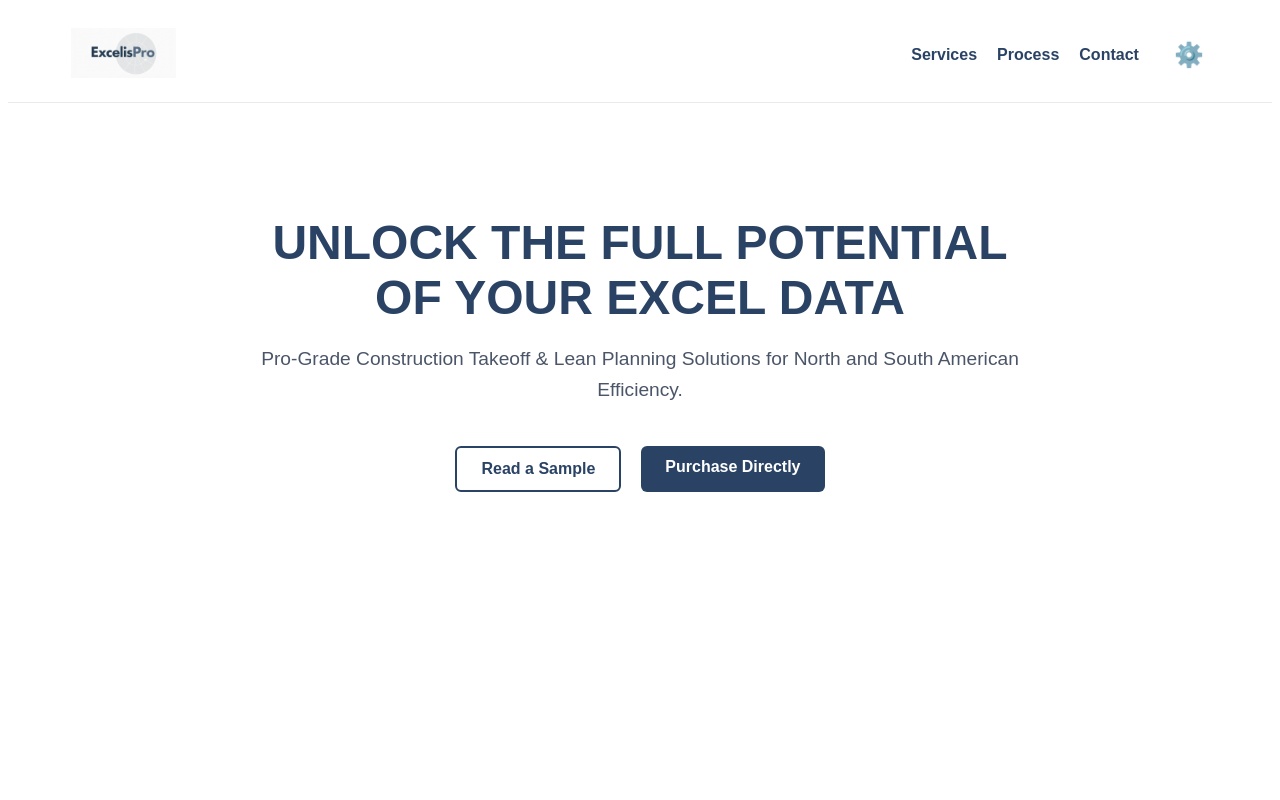
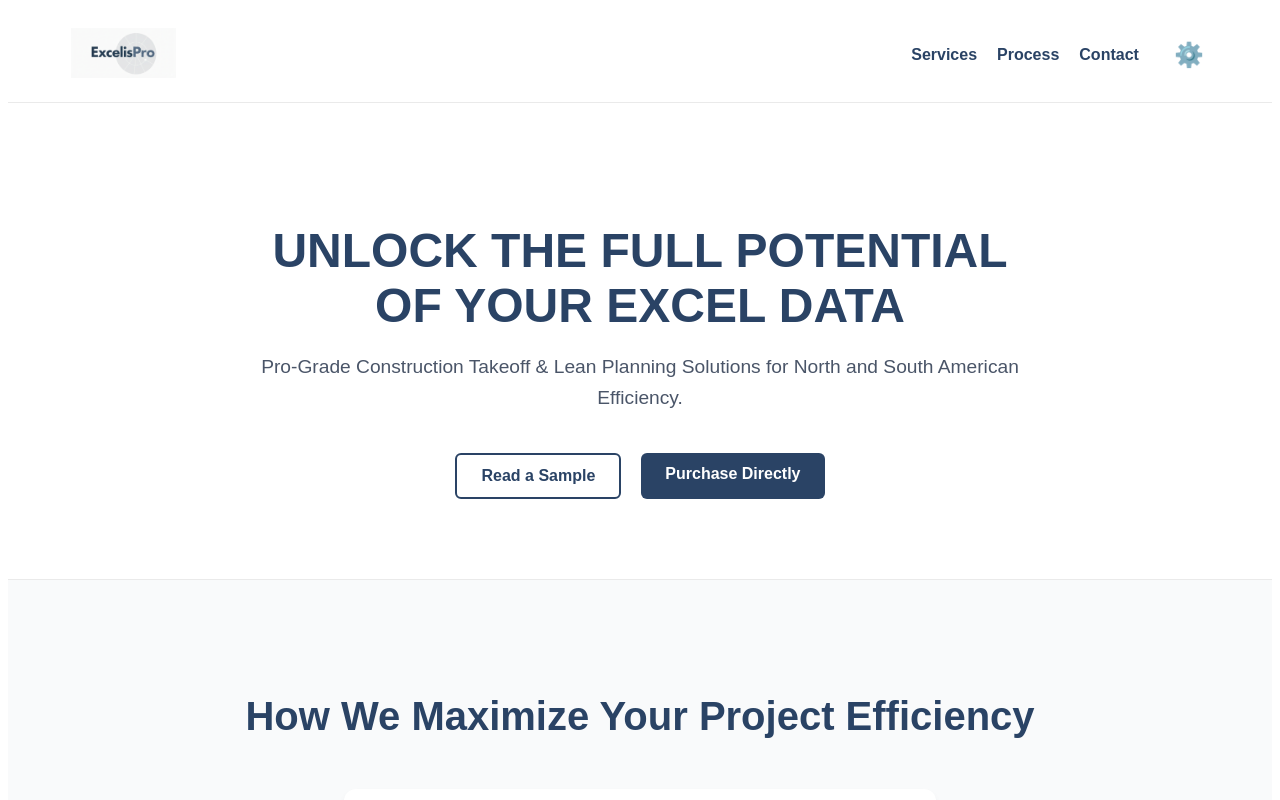
Before and after one commit to gestaoexcelispro/excelispro, a Next.js app: page / in a window 1280 px wide. Shown: the top 800 px of the page. Built offline with nearby package versions, Linux system fonts and the light colour scheme.

Commit message:
Update page.js

```diff
--- a/src/app/page.js
+++ b/src/app/page.js
@@ -1,20 +1,28 @@
 import ActionButtons from '../components/ActionButtons';
 import Header from '../components/Header';
+import Services from '../components/Services'; // Importando a nova seção
 
 export default function Home() {
   return (
     <div style={{ fontFamily: 'sans-serif', margin: 0, padding: 0 }}>
       <Header />
 
-      <main style={{ padding: '80px 20px', textAlign: 'center', maxWidth: '800px', margin: '0 auto' }}>
+      <main>
+        {/* Hero Section */}
+        <section style={{ padding: '80px 20px', textAlign: 'center', maxWidth: '800px', margin: '0 auto' }}>
           <h1 style={{ color: '#2A4365', fontSize: '3rem', marginBottom: '10px' }}>
             UNLOCK THE FULL POTENTIAL OF YOUR EXCEL DATA
           </h1>
           <p style={{ color: '#4A5568', fontSize: '1.2rem', marginBottom: '40px', lineHeight: '1.6' }}>
             Pro-Grade Construction Takeoff & Lean Planning Solutions for North and South American Efficiency.
           </p>
+          <ActionButtons />
+        </section>
 
-        <ActionButtons />
+        {/* Seção de Serviços */}
+        <Services />
+
+        {/* Próximo passo: Seção de Processo e Formulário */}
       </main>
     </div>
   );
```
Lines whose indentation alone changed are shown as unchanged.
